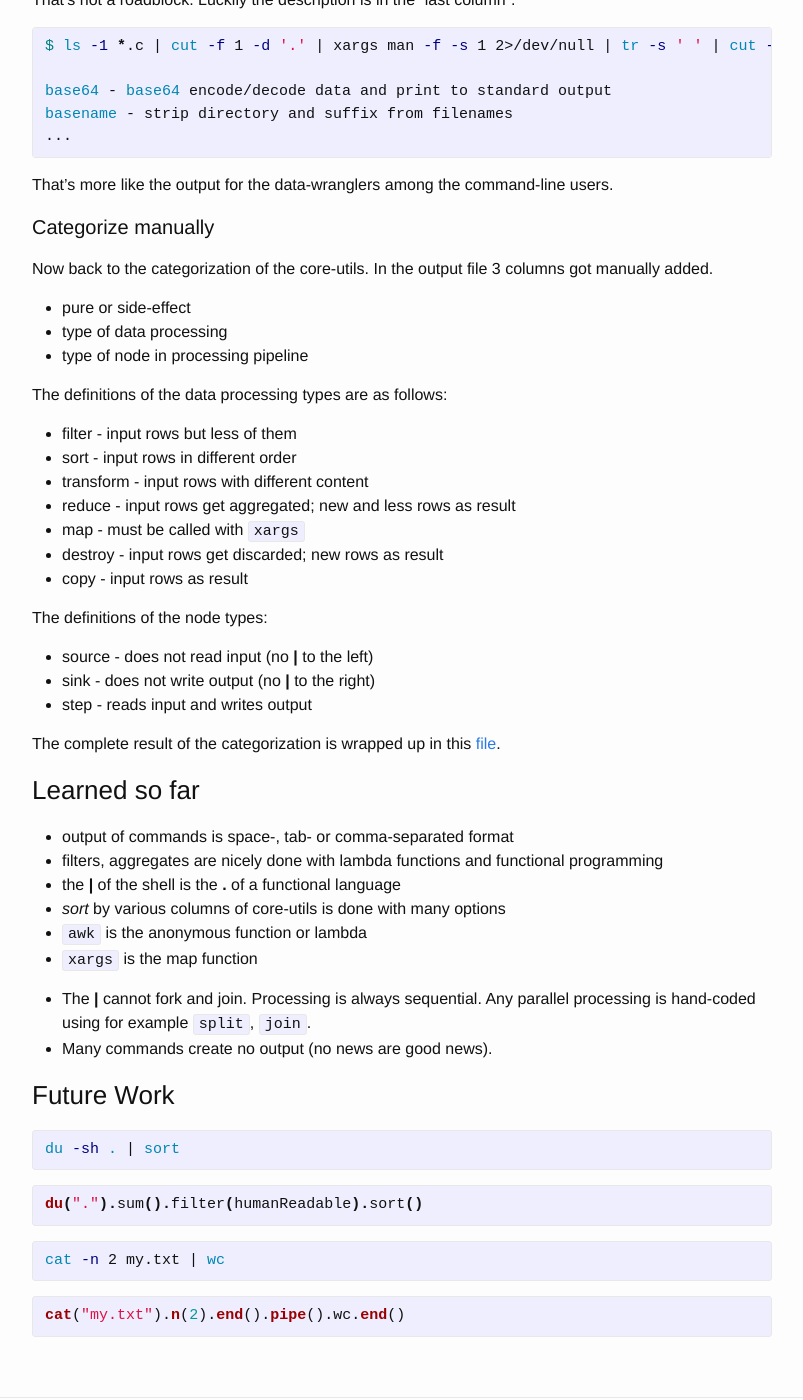
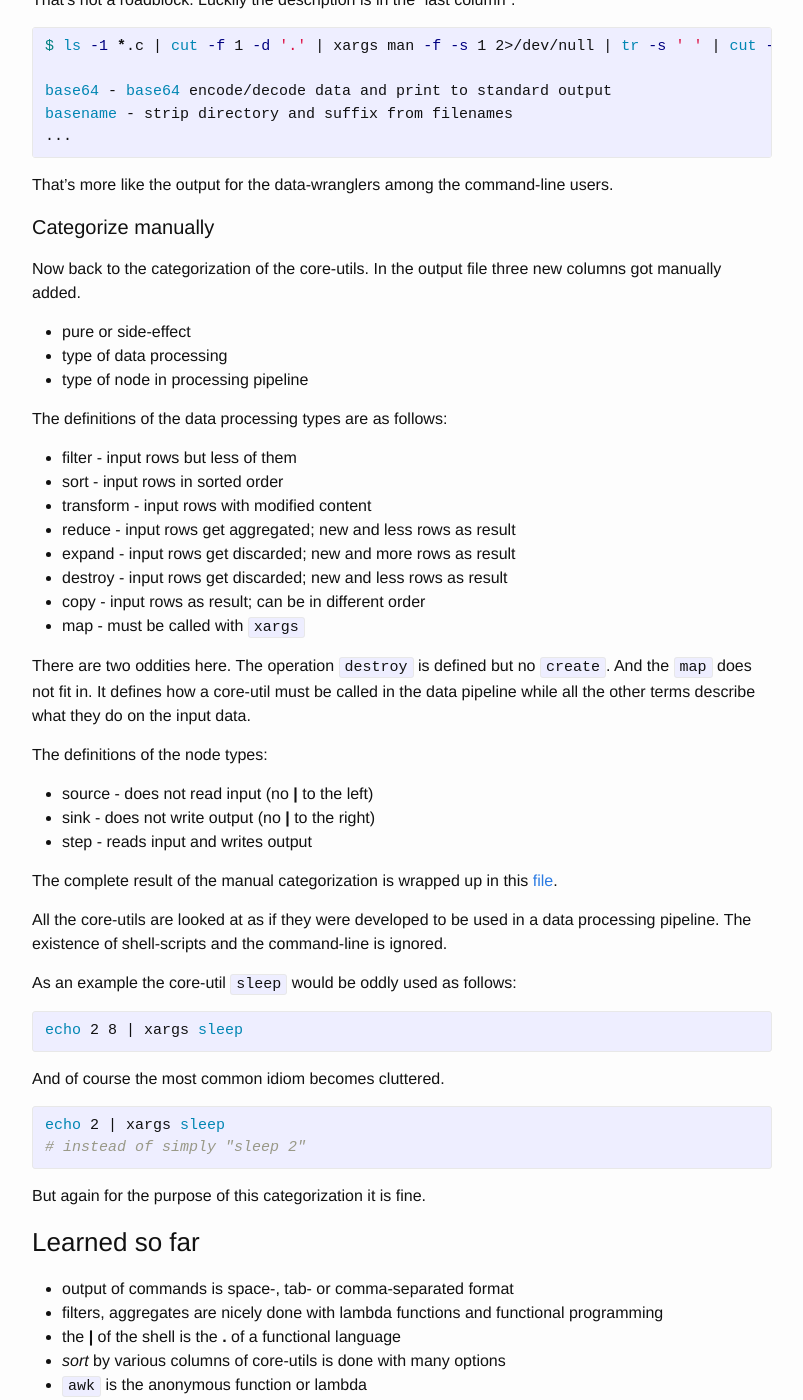
Before and after one commit to RawIron/jekyll-rawiron.github.io, a Jekyll site: the page built from _posts/2016-05-05-fsh-a-functional-programming-shell.markdown, in a window 1280 px wide and 1400 px high, scrolled down 1967 px. Shown: the whole window, without its empty margins (238-1041 px from the left). Built offline with Jekyll 4.4.1, drawn with Linux system fonts in a browser that asks for light colours.

Commit message:
more categorizing

```diff
--- a/_posts/2016-05-05-fsh-a-functional-programming-shell.markdown
+++ b/_posts/2016-05-05-fsh-a-functional-programming-shell.markdown
@@ -105,7 +105,7 @@ That's more like the output for the data-wranglers among the command-line users.
 
 #### Categorize manually
 Now back to the categorization of the core-utils.
-In the output file 3 columns got manually added.
+In the output file three new columns got manually added.
 
 * pure or side-effect
 * type of data processing
@@ -114,12 +114,18 @@ In the output file 3 columns got manually added.
 The definitions of the data processing types are as follows:
 
 * filter - input rows but less of them
-* sort - input rows in different order
-* transform - input rows with different content
+* sort - input rows in sorted order
+* transform - input rows with modified content
 * reduce - input rows get aggregated; new and less rows as result
+* expand - input rows get discarded; new and more rows as result
+* destroy - input rows get discarded; new and less rows as result
+* copy - input rows as result; can be in different order
 * map - must be called with `xargs`
-* destroy - input rows get discarded; new rows as result
-* copy - input rows as result
+
+There are two oddities here.
+The operation `destroy` is defined but no `create`.
+And the `map` does not fit in.
+It defines how a core-util must be called in the data pipeline while all the other terms describe what they do on the input data.
 
 The definitions of the node types:
 
@@ -127,7 +133,25 @@ The definitions of the node types:
 * sink - does not write output (no __\|__ to the right)
 * step - reads input and writes output
 
-The complete result of the categorization is wrapped up in this [file]({{ site.github.url }}/files/core-utils.txt).
+The complete result of the manual categorization is wrapped up in this [file]({{ site.github.url }}/files/core-utils.txt).
+
+All the core-utils are looked at as if they were developed to be used in a data processing pipeline.
+The existence of shell-scripts and the command-line is ignored.
+
+As an example the core-util `sleep` would be oddly used as follows:
+
+{% highlight bash %}
+echo 2 8 | xargs sleep
+{% endhighlight %}
+
+And of course the most common idiom becomes cluttered.
+
+{% highlight bash %}
+echo 2 | xargs sleep
+# instead of simply "sleep 2"
+{% endhighlight %}
+
+But again for the purpose of this categorization it is fine.
 
 
 ### Learned so far
```
Also changed, not shown: files/core-utils.txt (+8 -8 lines).
